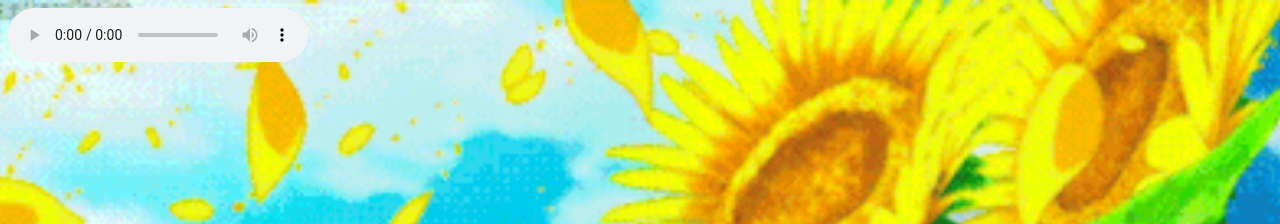
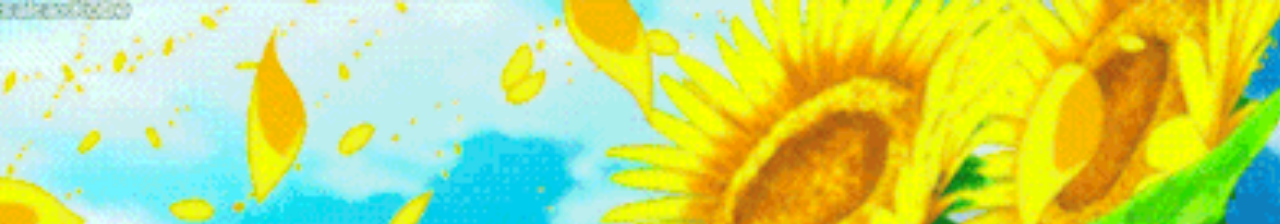
Before and after one commit to Fukumeann/Fukumeann.github.io, a plain HTML site: page index.html in a window 1280 px wide. Shown: the top 224 px of the page. Drawn offline with Linux system fonts and the light colour scheme.

Commit message:
Update index.html

```diff
--- a/index.html
+++ b/index.html
@@ -8,7 +8,7 @@
 </head>
 <body>
     <div class="background-image"></div>
-    <audio controls autoplay loop><source src="cute bgm.mp3"></audio>
+    <audio autoplay loop><source src="cute bgm.mp3"></audio>
     <h1>Can you be my Valentine?</h1>
     <button class ="btn btn--primary" onclick="location.href='Yes!.html'">Yes</button>
     </button>
```
